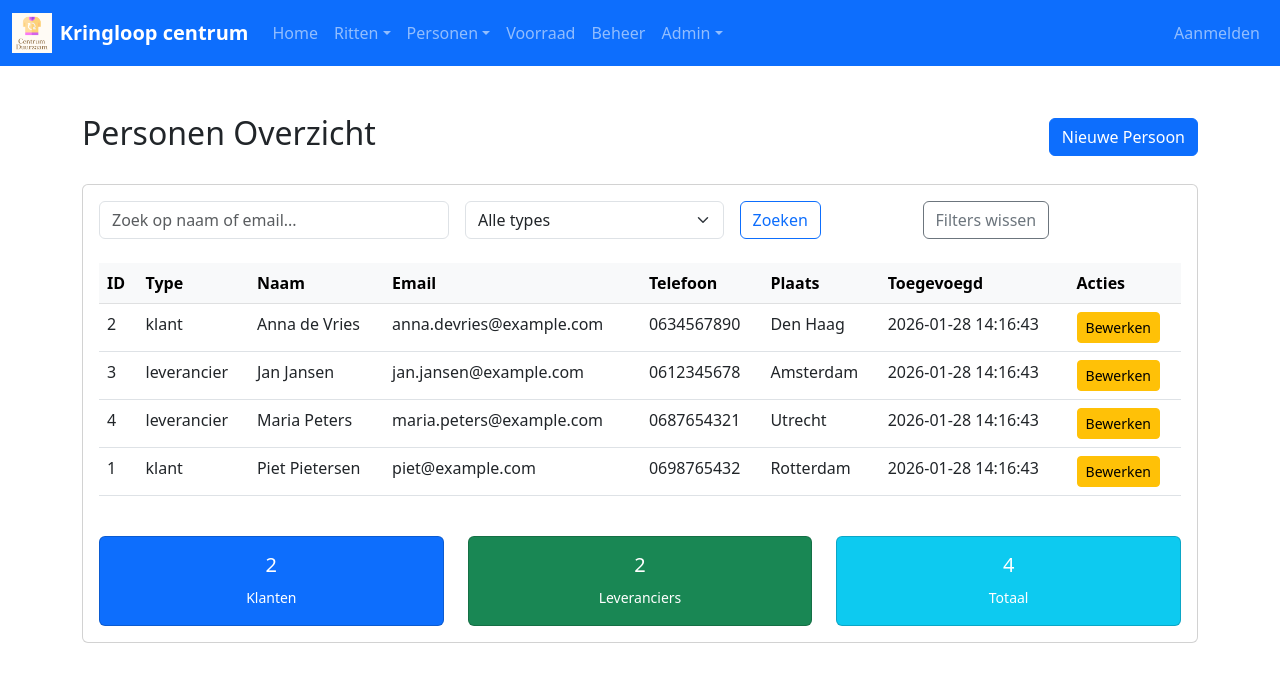
After one commit to DjojovdEerden/Kringloop, a PHP site: page /admin/list_personen.php in a window 1280 px wide. The commit adds this page. Shown: the top 682 px of the page. Run offline with PHP 8.4, Linux system fonts and the light colour scheme; data comes from the database, SQL or seed files in the repository.

Commit message:
personen/klanten aangemaakt
planning add en list aangepast dat  ze werken met de nieuwe database

```diff
--- /dev/null
+++ b/admin/list_personen.php
@@ -0,0 +1,150 @@
+<?php
+// Database connectie laden
+require_once '../includes/db.php';
+
+// Filter opties
+$type_filter = $_GET['type'] ?? '';
+$search = $_GET['search'] ?? '';
+
+// Haal alle personen data op met filters
+$sql = "SELECT * FROM personen WHERE actief = 1";
+$params = [];
+
+if ($type_filter) {
+    $sql .= " AND type = ?";
+    $params[] = $type_filter;
+}
+
+if ($search) {
+    $sql .= " AND (voornaam LIKE ? OR achternaam LIKE ? OR email LIKE ?)";
+    $search_param = '%' . $search . '%';
+    $params[] = $search_param;
+    $params[] = $search_param;
+    $params[] = $search_param;
+}
+
+$sql .= " ORDER BY achternaam, voornaam";
+
+$stmt = $pdo->prepare($sql);
+$stmt->execute($params);
+$personen = $stmt->fetchAll(PDO::FETCH_ASSOC);
+
+// Pagina configuratie instellen
+$pageTitle = 'Personen Overzicht';
+include '../includes/header.php';
+?>
+
+<!-- Personen overzicht tabel -->
+<div class="container my-5">
+    <div class="d-flex justify-content-between align-items-center mb-4">
+        <h2>Personen Overzicht</h2>
+        <a href="add_persoon.php" class="btn btn-primary">Nieuwe Persoon</a>
+    </div>
+
+    <div class="card">
+        <div class="card-body">
+            <!-- Zoek en filter opties -->
+            <form method="GET" class="row g-3 mb-4">
+                <div class="col-md-4">
+                    <input type="text" name="search" value="<?php echo htmlspecialchars($search); ?>" class="form-control" placeholder="Zoek op naam of email...">
+                </div>
+                <div class="col-md-3">
+                    <select name="type" class="form-select">
+                        <option value="">Alle types</option>
+                        <option value="klant" <?php echo $type_filter === 'klant' ? 'selected' : ''; ?>>Klanten</option>
+                        <option value="leverancier" <?php echo $type_filter === 'leverancier' ? 'selected' : ''; ?>>Leveranciers</option>
+                    </select>
+                </div>
+                <div class="col-md-2">
+                    <button type="submit" class="btn btn-outline-primary">Zoeken</button>
+                </div>
+                <div class="col-md-3">
+                    <a href="list_personen.php" class="btn btn-outline-secondary">Filters wissen</a>
+                </div>
+            </form>
+
+            <!-- Personen data tabel -->
+            <div class="table-responsive">
+                <table class="table table-hover">
+                    <!-- Tabel koppen definitie -->
+                    <thead class="table-light">
+                        <tr>
+                            <th>ID</th>
+                            <th>Type</th>
+                            <th>Naam</th>
+                            <th>Email</th>
+                            <th>Telefoon</th>
+                            <th>Plaats</th>
+                            <th>Toegevoegd</th>
+                            <th>Acties</th>
+                        </tr>
+                    </thead>
+                    <!-- Personen records weergeven -->
+                    <tbody>
+                        <?php if (empty($personen)): ?>
+                            <tr>
+                                <td colspan="8" class="text-center text-muted">Geen personen gevonden</td>
+                            </tr>
+                        <?php else: ?>
+                            <?php foreach ($personen as $persoon): ?>
+                                <tr>
+                                    <td><?php echo $persoon['id']; ?></td>
+                                    <td><?php echo $persoon['type']; ?></td>
+                                    <td><?php echo $persoon['voornaam'] . ' ' . $persoon['achternaam']; ?></td>
+                                    <td><?php echo $persoon['email']; ?></td>
+                                    <td><?php echo $persoon['telefoon']; ?></td>
+                                    <td><?php echo $persoon['plaats']; ?></td>
+                                    <td><?php echo $persoon['datum_ingevoerd']; ?></td>
+                                    <td>
+                                        <a href="edit_persoon.php?id=<?php echo $persoon['id']; ?>" class="btn btn-sm btn-warning">Bewerken</a>
+                                    </td>
+                                </tr>
+                            <?php endforeach; ?>
+                        <?php endif; ?>
+                    </tbody>
+                </table>
+            </div>
+
+            <!-- Statistieken -->
+            <div class="row mt-4">
+                <div class="col-md-4">
+                    <div class="card bg-primary text-white">
+                        <div class="card-body text-center">
+                            <h5><?php echo count(array_filter($personen, fn($p) => $p['type'] === 'klant')); ?></h5>
+                            <small>Klanten</small>
+                        </div>
+                    </div>
+                </div>
+                <div class="col-md-4">
+                    <div class="card bg-success text-white">
+                        <div class="card-body text-center">
+                            <h5><?php echo count(array_filter($personen, fn($p) => $p['type'] === 'leverancier')); ?></h5>
+                            <small>Leveranciers</small>
+                        </div>
+                    </div>
+                </div>
+                <div class="col-md-4">
+                    <div class="card bg-info text-white">
+                        <div class="card-body text-center">
+                            <h5><?php echo count($personen); ?></h5>
+                            <small>Totaal</small>
+                        </div>
+                    </div>
+                </div>
+            </div>
+        </div>
+    </div>
+</div>
+
+<script>
+function confirmDelete(id) {
+    if (confirm('Weet u zeker dat u deze persoon wilt verwijderen?')) {
+        window.location.href = 'delete_persoon.php?id=' + id;
+    }
+}
+</script>
+
+<?php
+// Footer laden
+include '../includes/footer.php';
+?>
--- a/includes/header.php
+++ b/includes/header.php
@@ -33,6 +33,13 @@ if (session_status() === PHP_SESSION_NONE) {
                             <li><a class="dropdown-item" href="/Kringloop/admin/list_planning.php">Planning Overzicht</a></li>
                         </ul>
                     </li>
+                    <li class="nav-item dropdown">
+                        <a class="nav-link dropdown-toggle" href="#" role="button" data-bs-toggle="dropdown">Personen</a>
+                        <ul class="dropdown-menu">
+                            <li><a class="dropdown-item" href="/Kringloop/admin/add_persoon.php">Nieuwe Persoon</a></li>
+                            <li><a class="dropdown-item" href="/Kringloop/admin/list_personen.php">Personen Overzicht</a></li>
+                        </ul>
+                    </li>
                     <li class="nav-item"><a class="nav-link" href="/Kringloop/voorraad.php">Voorraad</a></li>
                     <li class="nav-item"><a class="nav-link" href="/Kringloop/beheer.php">Beheer</a></li>
                     <li class="nav-item dropdown">
```
Also changed, not shown: admin/add_persoon.php (added, +125 -0 lines), admin/add_planning.php (+26 -7 lines), admin/list_planning.php (+20 -13 lines).
